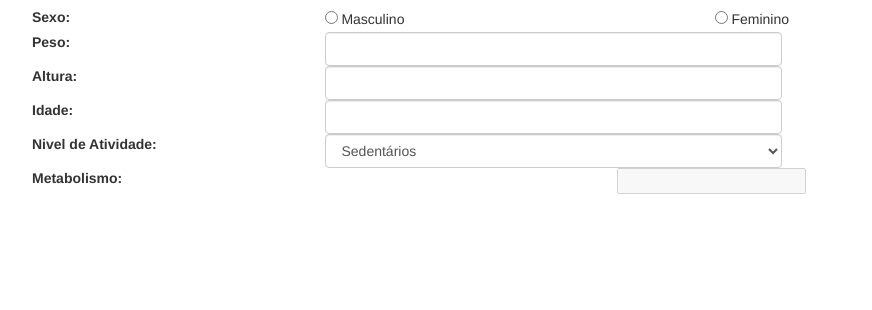
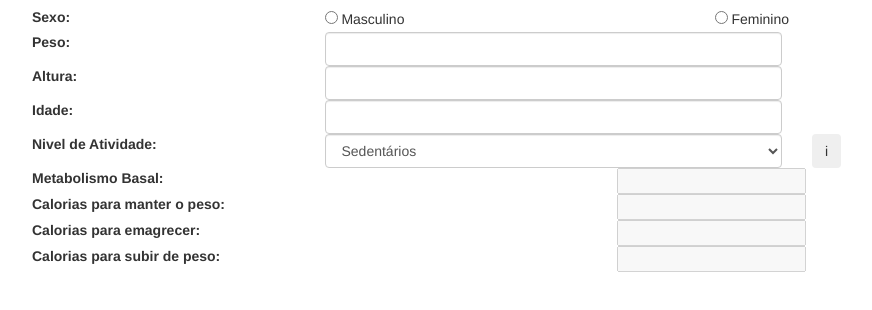
Before and after one commit to MattheusCosta/calcMetabolismo, a website: page www/index.html in a window 1280 px wide. Shown: the part 56-366 px from the top of the page, without its empty margins (38-910 px from the left). Drawn offline with Linux system fonts and the light colour scheme.

Commit message:
Display e botão de informação adicionado

```diff
--- a/www/index.html
+++ b/www/index.html
@@ -86,15 +86,45 @@
           <option value="extremamenteAtivo">Extremamente ativo</option>
         </select>
       </div>
+      <div class="col-xs-3">
+        <button class="btn btn-defaut">i</button>
+      </div>
     </div>
   </div>
 
   <div class="row">
     <div class="col-xs-6">
-      <label>Metabolismo:</label>
+      <label>Metabolismo Basal:</label>
     </div>
     <div class="col-xs-6">
-      <input type="text" disabled>
+      <input type="text" id="displayMetabolismo" disabled>
+    </div>
+  </div>
+
+  <div class="row">
+    <div class="col-xs-6">
+      <label>Calorias para manter o peso:</label>
+    </div>
+    <div class="col-xs-6">
+      <input type="text" id="displayManterPeso" disabled>
+    </div>
+  </div>
+
+  <div class="row">
+    <div class="col-xs-6">
+      <label>Calorias para emagrecer:</label>
+    </div>
+    <div class="col-xs-6">
+      <input type="text" id="displayEmagrecer" disabled>
+    </div>
+  </div>
+
+  <div class="row">
+    <div class="col-xs-6">
+      <label>Calorias para subir de peso:</label>
+    </div>
+    <div class="col-xs-6">
+      <input type="text" id="displaySubirPeso" disabled>
     </div>
   </div>
 
```
